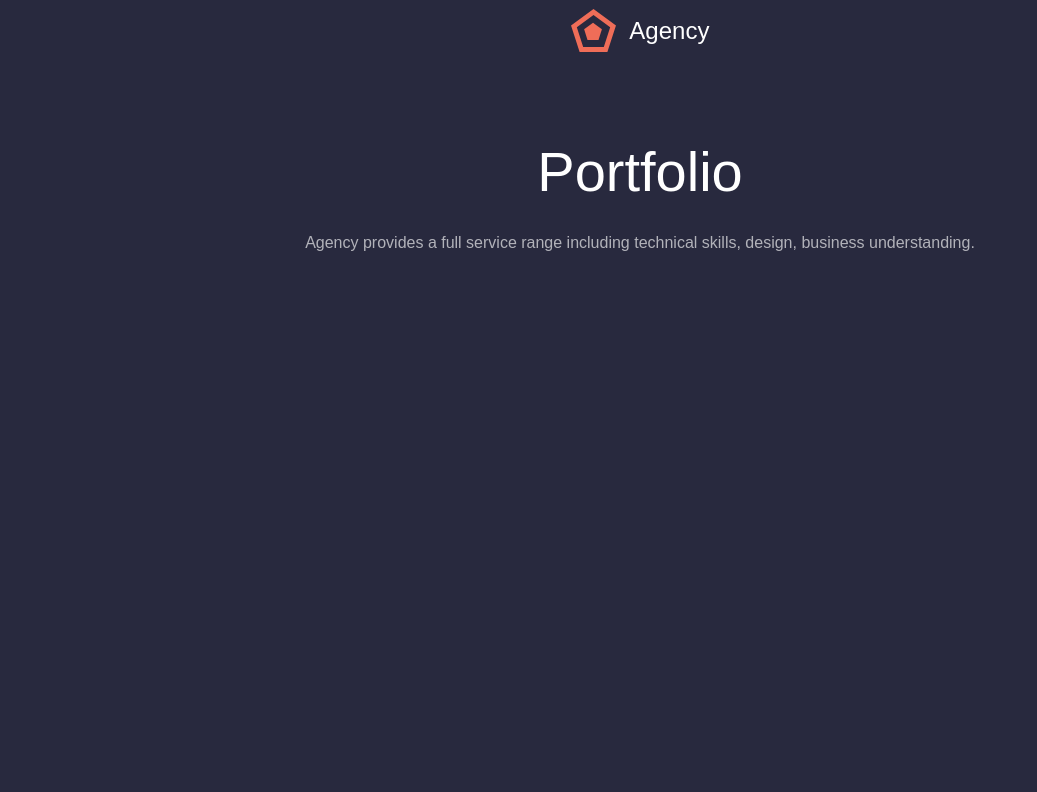
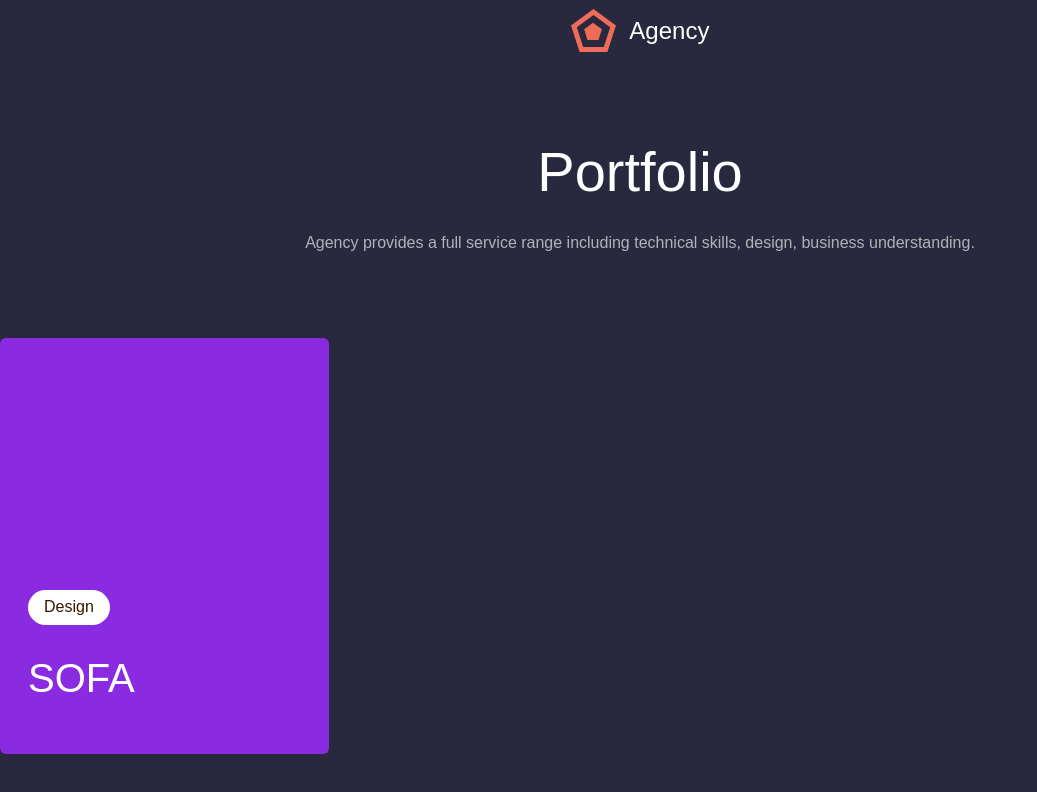
Before and after one commit to lipnitskaite/Agency-Portfolio, a React (Create React App) app: page / in a window 1280 px wide. Shown: the top 792 px of the page, without its empty margins (0-1037 px from the left). Built offline with nearby package versions, Linux system fonts and the light colour scheme.

Commit message:
feat: handle Card layout & add Main structure

```diff
--- /dev/null
+++ b/src/blocks/card/__button/card__button.css
@@ -0,0 +1,13 @@
+.card__button {
+  background-color: white;
+  border: none;
+  border-radius: 19px;
+  align-items: center;
+  text-align: center;
+  color: #391400;
+  font-size: 16px;
+  font-weight: 400;
+  width: max-content;
+  padding: 8px 16px;
+  margin-bottom: 30px;
+}
--- /dev/null
+++ b/src/blocks/card/__title/card__title.css
@@ -0,0 +1,6 @@
+.card__title {
+  text-transform: uppercase;
+  font-size: 40px;
+  font-weight: 400;
+  margin: 0;
+}
--- /dev/null
+++ b/src/blocks/card/card.css
@@ -0,0 +1,11 @@
+.card {
+  box-sizing: border-box;
+  border-radius: 6px;
+  width: 329px;
+  height: 416px;
+  background-color: blueviolet;
+  padding: 53px 28px;
+  display: flex;
+  flex-direction: column;
+  justify-content: flex-end;
+}
--- a/src/components/App.js
+++ b/src/components/App.js
@@ -1,12 +1,12 @@
 import React from 'react';
 import Header from '../components/Header';
-import Lead from '../components/Lead';
+import Main from '../components/Main';
 
 function App() {
   return (
     <div className="page">
       < Header />
-      < Lead />
+      < Main />
     </div>
   );
 }
--- /dev/null
+++ b/src/components/Card.js
@@ -0,0 +1,12 @@
+import React from 'react';
+
+function Card() {
+    return (
+      <article className='card page__card'>
+        <button className='card__button'>Design</button>
+        <h2 className='card__title'>Sofa</h2>
+      </article>
+    );
+}
+
+export default Card;
--- a/src/components/Lead.js
+++ /dev/null
@@ -1,14 +0,0 @@
-import React from 'react';
-
-function Lead() {
-  return (
-    <main className='content'>
-      <section className='lead'>
-        <h1 className='lead__title'>Portfolio</h1>
-        <p className='lead__paragraph'>Agency provides a full service range including technical skills, design, business understanding.</p>
-      </section>
-    </main>
-  );
-}
-
-export default Lead;
--- a/src/components/Main.js
+++ b/src/components/Main.js
@@ -0,0 +1,20 @@
+import React from 'react';
+import Card from '../components/Card';
+
+function Main() {
+  return (
+    <main className='content'>
+      <section className='lead'>
+        <h1 className='lead__title'>Portfolio</h1>
+        <p className='lead__paragraph'>Agency provides a full service range including technical skills, design, business understanding.</p>
+      </section>
+      <section className='main'>
+        <div className="cards">
+          <Card />
+        </div>
+      </section>
+    </main>
+  );
+}
+
+export default Main;
--- a/src/index.css
+++ b/src/index.css
@@ -21,3 +21,8 @@
 @import url(./blocks/lead/lead.css);
 @import url(./blocks/lead/__title/lead__title.css);
 @import url(./blocks/lead/__paragraph/lead__paragraph.css);
+
+/* Card Block */
+@import url(./blocks/card/card.css);
+@import url(./blocks/card/__title/card__title.css);
+@import url(./blocks/card/__button/card__button.css);
```
Also changed, not shown: src/blocks/page/__card/page__card.css (added).
